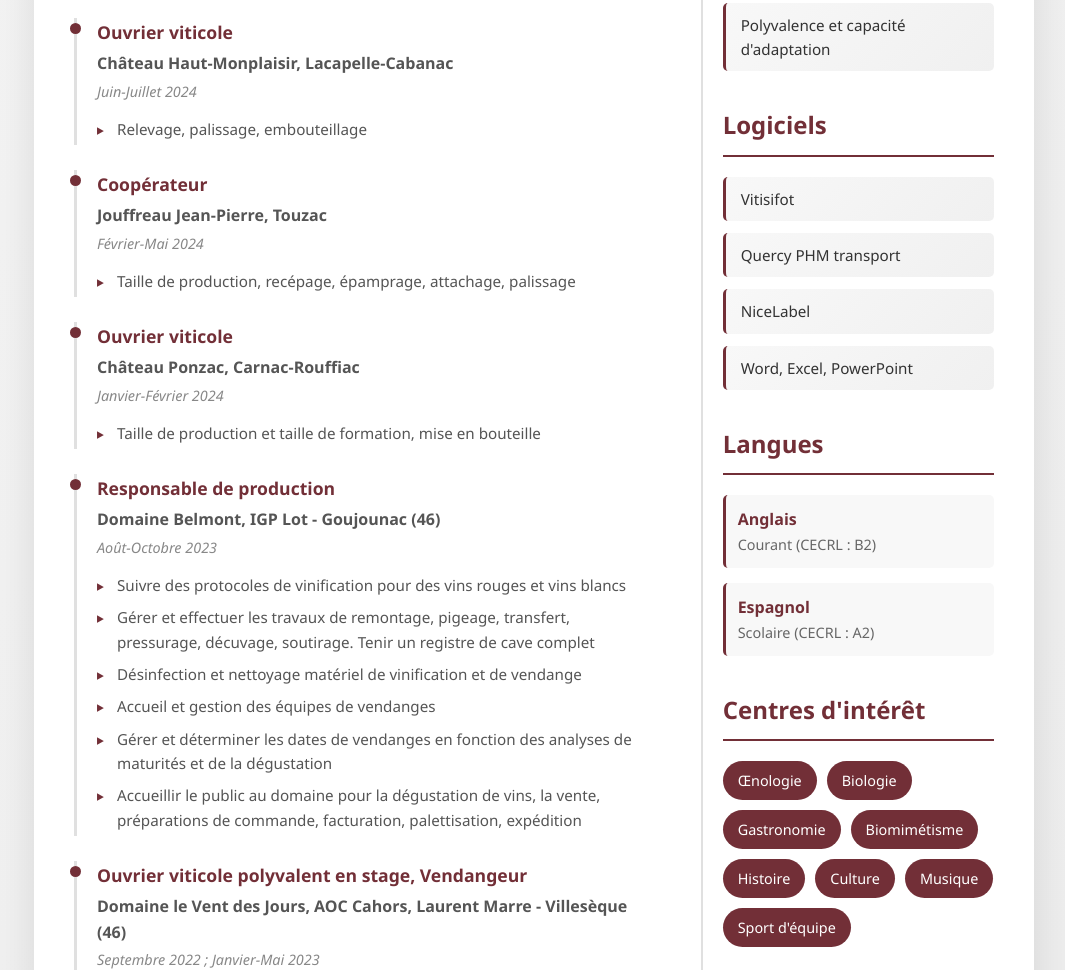
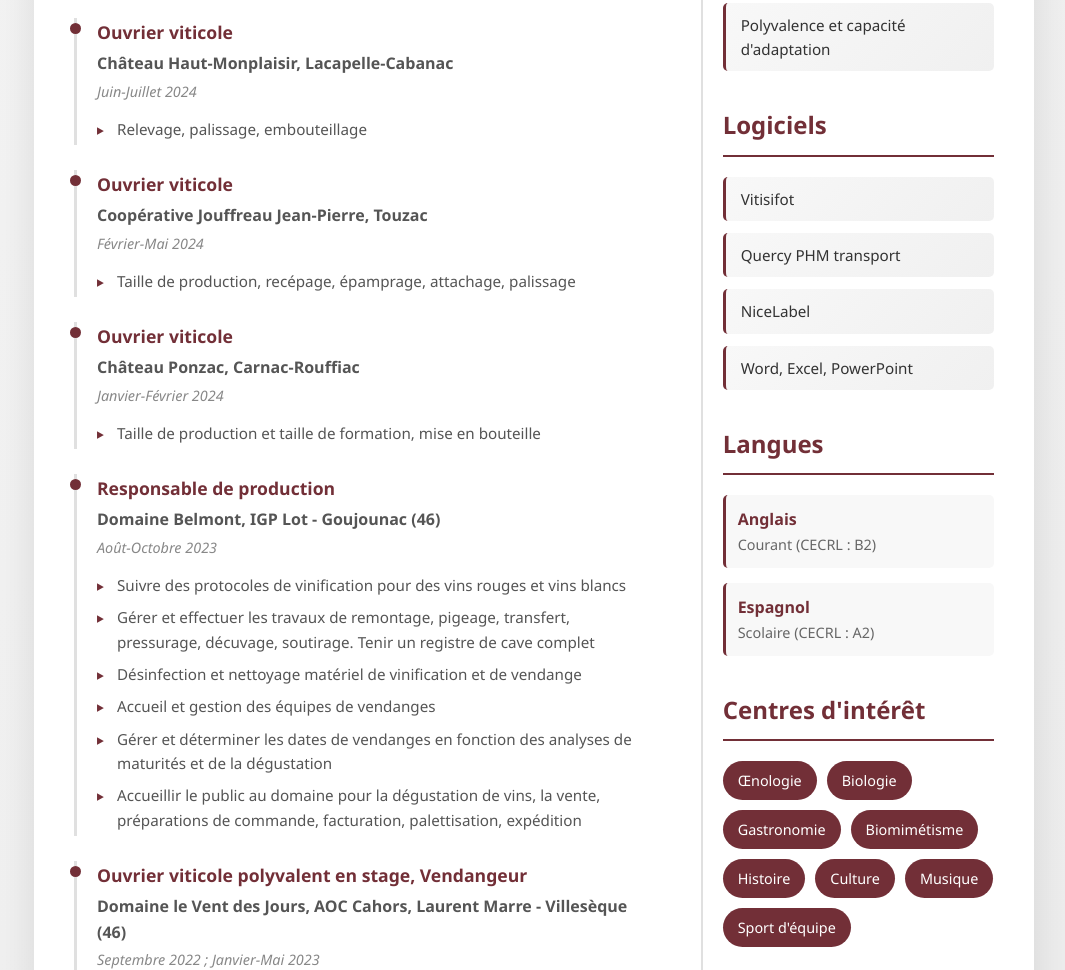
Before and after one commit to pleymor/CV-Simon, a plain HTML site: page index.html in a window 1280 px wide. Shown: the part 756-1726 px from the top of the page, without its empty margins (106-1171 px from the left). Drawn offline with Linux system fonts and the light colour scheme.

Commit message:
Correction du titre de poste : Ouvrier viticole pour une coopérative
Modifie l'expérience chez Jouffreau Jean-Pierre pour refléter précisément le poste d'Ouvrier viticole au lieu de Coopérateur, et précise qu'il s'agit d'une coopérative.

```diff
--- a/index.html
+++ b/index.html
@@ -307,8 +307,8 @@
                     </div>
 
                     <div class="experience-item">
-                        <div class="job-title">Coopérateur</div>
-                        <div class="company">Jouffreau Jean-Pierre, Touzac</div>
+                        <div class="job-title">Ouvrier viticole</div>
+                        <div class="company">Coopérative Jouffreau Jean-Pierre, Touzac</div>
                         <div class="period">Février-Mai 2024</div>
                         <ul class="responsibilities">
                             <li>Taille de production, recépage, épamprage, attachage, palissage</li>
```
